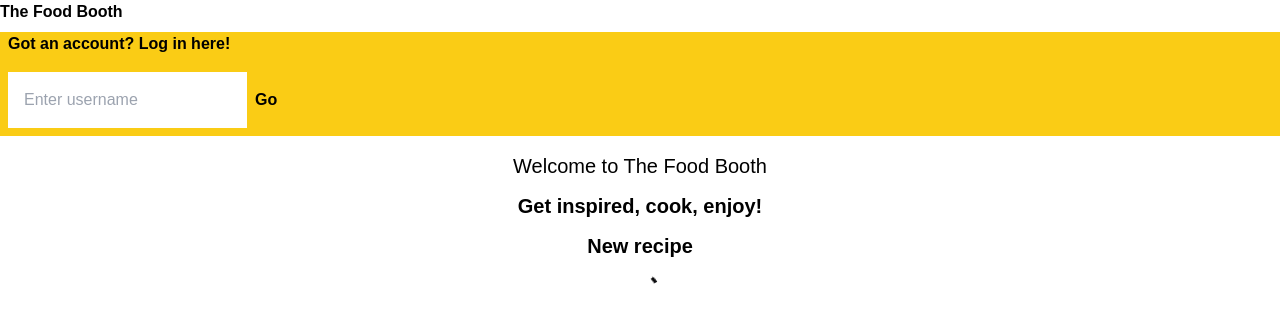
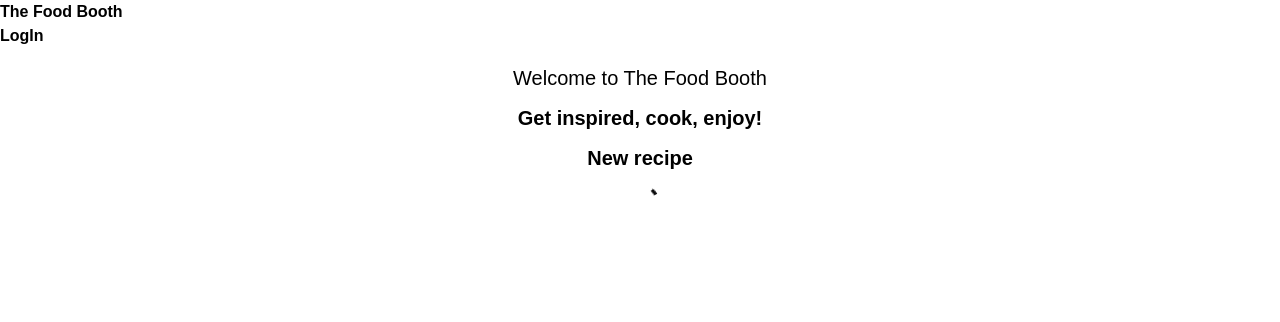
Before and after one commit to blombergalex/food-booth, a Next.js app: page / in a window 1280 px wide. Shown: the top 322 px of the page. Built offline with nearby package versions, Linux system fonts and the light colour scheme; no server answers.

Commit message:
create toggle login button functionality

```diff
--- a/src/Components/Login/index.tsx
+++ b/src/Components/Login/index.tsx
@@ -8,6 +8,7 @@ import Button from "../Button";
 
 const LogIn = () => {
   const [userInput, setUserInput] = useState<string | null>(null);
+  const [showLogin, setShowLogin] = useState<boolean>(false);
 
   const {setUser} = useUserContext() as UserContextType
 
@@ -25,14 +26,25 @@ const LogIn = () => {
     }
   }
 
+  const toggleLogin = () => {
+      setShowLogin(!showLogin);
+  }
+
   return(
+    <>
+    {showLogin ? (
       <div className="space-x-2 text-black p-2 text-right bg-yellow-400">
         <label htmlFor="user-input"></label>
         <p className="m-2 text-black font-semibold">Got an account? Log in here!</p>
         <input className="text-black p-4 rounded-md h-6 m-2" id="user-input" placeholder="Enter username" onChange={handleChange}/>
         <Button buttonText="Go" onClick={handleClick}/>
       </div>
+      ):(
+        <div className="fixed top-2 right-2 z-50"><Button buttonText="LogIn" onClick={toggleLogin} /></div>
       )
       }
+      </>
+  );
+};
 
 export default LogIn;
--- a/src/utils/functions.ts
+++ b/src/utils/functions.ts
@@ -16,4 +16,4 @@ export const recipeFetcher = async ({action}:RecipeFetcherType) => {
 //                                              action:
 //  one random: www.themealdb.com/api/json/v1/1/random.php
 // by category: www.themealdb.com/api/json/v1/1/filter.php?c=Seafood
-//filter by id: www.themealdb.com/api/json/v1/1/lookup.php?i=52772
+// filter by id: www.themealdb.com/api/json/v1/1/lookup.php?i=52772
```
Lines whose indentation alone changed are shown as unchanged.
